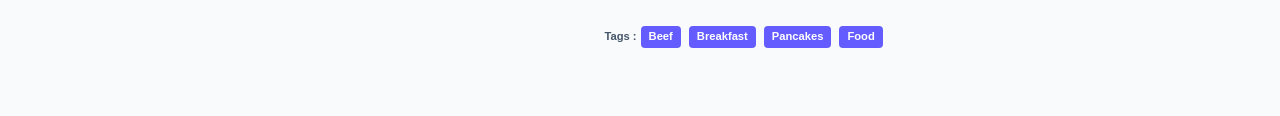
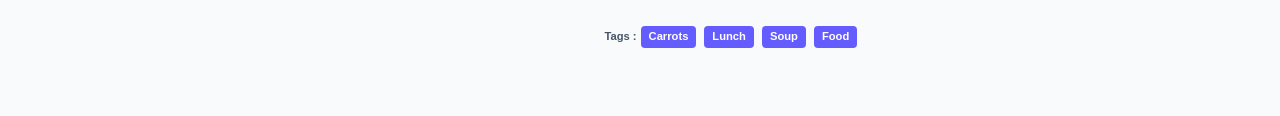
Before and after one commit to kavya2708-sudo/foodrecipieapp, a plain HTML site: page single-recipe1.html in a window 1280 px wide. Shown: the part 506-622 px from the top of the page. Drawn offline with Linux system fonts and the light colour scheme; files whose address does not match are found by name.

Commit message:
Update single-recipe1.html

```diff
--- a/single-recipe1.html
+++ b/single-recipe1.html
@@ -74,9 +74,9 @@
               </article>
             </div>
             <p class="recipe-tags">
-              Tags : <a href="tag-template.html">beef</a>
-              <a href="tag-template.html">breakfast</a>
-              <a href="tag-template.html">pancakes</a>
+              Tags : <a href="tag-template.html">Carrots</a>
+              <a href="tag-template.html">lunch</a>
+              <a href="tag-template.html">soup</a>
               <a href="tag-template.html">food</a>
             </p>
           </article>
```
